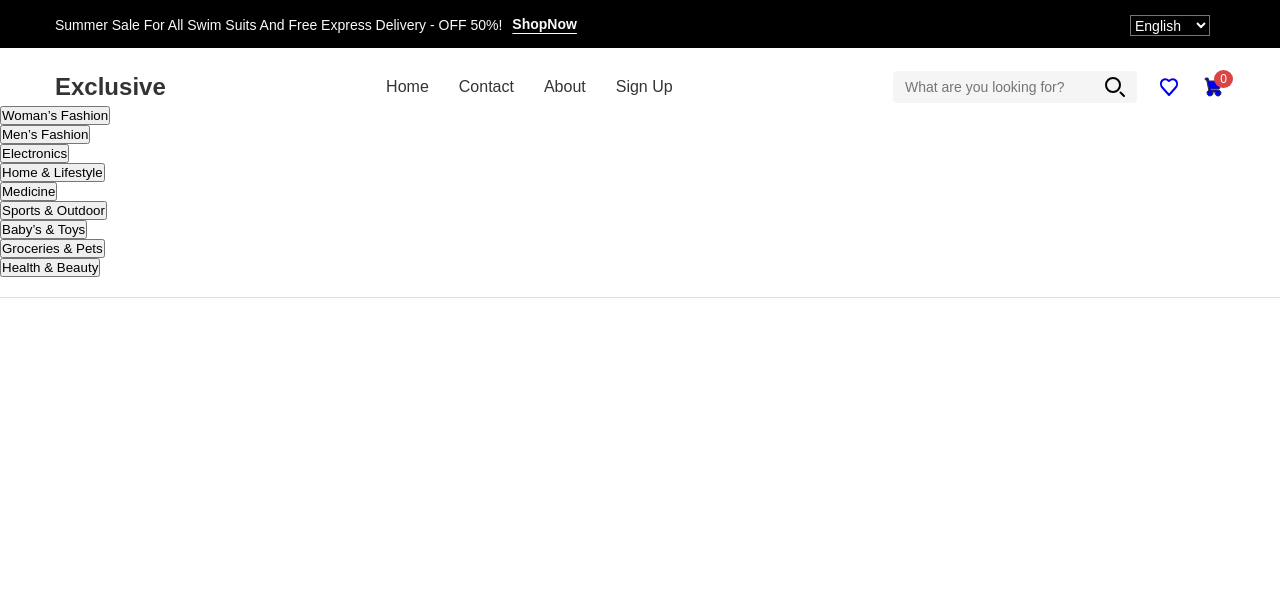
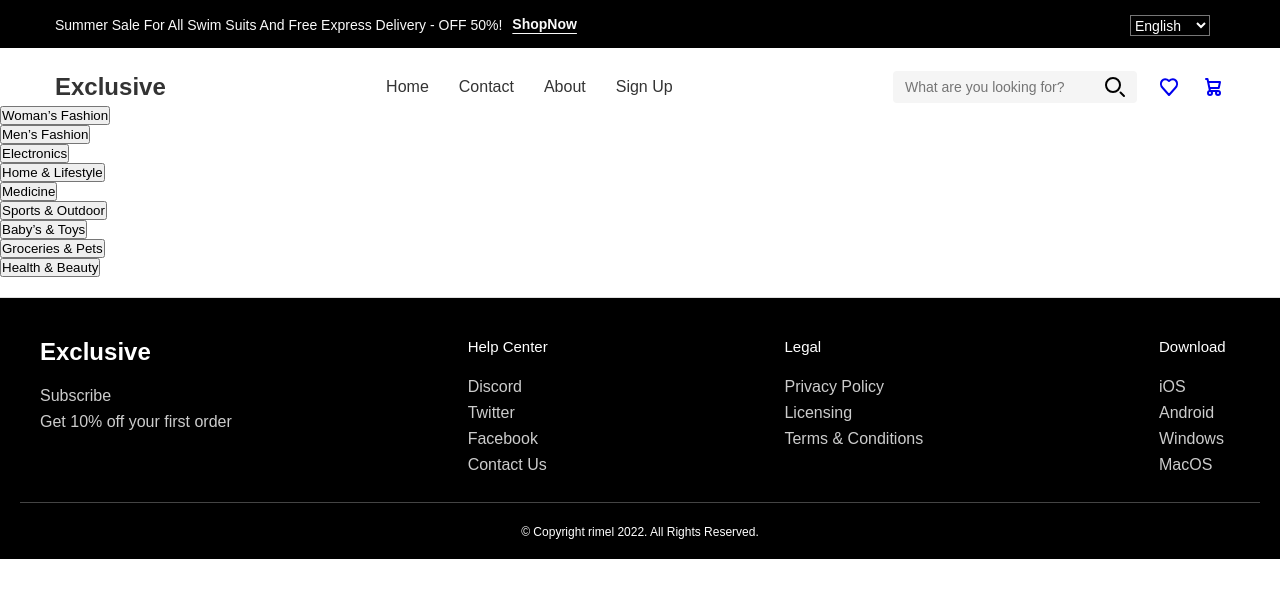
Before and after one commit to shivamd332/Frontend-project, a plain HTML site: page webpage.html in a window 1280 px wide. Drawn offline with Linux system fonts and the light colour scheme.

Commit message:
Working on Footer tag

```diff
--- a/webpage.css
+++ b/webpage.css
@@ -187,3 +187,78 @@
   border-radius: 50%;
   font-size: 12px;
 }
+
+
+
+
+
+
+
+
+/* this is Footer Section */
+footer {
+  background: black;
+  color: #fff;
+  padding: 40px 20px 20px;
+}
+
+.footer-container {
+  max-width: 1200px;
+  margin: auto;
+  display: flex;
+  flex-wrap: wrap;
+  gap: 30px;
+  justify-content: space-between;
+}
+
+.footer-section h2{
+  width: 118px;
+  height: 24px;
+  margin-bottom: 25px;
+}
+
+.footer-section h4 {
+  font-weight: 500;
+  width: 81px;
+  height: 28px;
+  font-size: 15px;
+  margin-bottom: 12px;
+}
+
+.footer-section ul {
+  list-style: none;
+  padding: 0;
+}
+
+.footer-section li {
+  margin-bottom: 8px;
+}
+
+.footer-section a {
+  color: #ccc;
+  text-decoration: none;
+}
+
+.footer-section a:hover {
+  text-decoration: underline;
+}
+
+/* this is Footer Bottom Section */
+.footer-bottom {
+  border-top: 1px solid #444;
+  margin-top: 20px;
+  padding-top: 12px;
+  display: flex;
+  flex-direction: column;
+  align-items: center;
+  font-size: 12px;
+  color: #aaa;
+  gap: 8px;
+}
+
+.rights{
+  text-align: center;
+  color: #ffffff;
+  font-size: 12px;
+  margin-top: 10px;
+}
--- a/webpage.html
+++ b/webpage.html
@@ -7,7 +7,7 @@
     <link rel="stylesheet" href="webpage.css">
 </head>
 
-
+<body>
 <!-- this is header top section -->
 <div class="header-top">
     <div class="container header-top-content">
@@ -65,13 +65,13 @@
             </a>
 
             <a href="#" class="icon-link cart-link">
-                <svg class="w-6 h-6 text-gray-800 dark:text-white" aria-hidden="true" xmlns="http://www.w3.org/2000/svg" width="24" height="24" fill="currentColor" viewBox="0 0 24 24">
-  <path fill-rule="evenodd" d="M4 4a1 1 0 0 1 1-1h1.5a1 1 0 0 1 .979.796L7.939 6H19a1 1 0 0 1 .979 1.204l-1.25 6a1 1 0 0 1-.979.796H9.605l.208 1H17a3 3 0 1 1-2.83 2h-2.34a3 3 0 1 1-4.009-1.76L5.686 5H5a1 1 0 0 1-1-1Z" clip-rule="evenodd"/>
-</svg>
-                <span class="cart-count">0</span>
-            </a>
+                <svg class="w-6 h-6 text-gray-800 dark:text-white" aria-hidden="true" xmlns="http://www.w3.org/2000/svg" width="24" height="24" fill="none" viewBox="0 0 24 24">
+  <path stroke="currentColor" stroke-linecap="round" stroke-linejoin="round" stroke-width="2" d="M5 4h1.5L9 16m0 0h8m-8 0a2 2 0 1 0 0 4 2 2 0 0 0 0-4Zm8 0a2 2 0 1 0 0 4 2 2 0 0 0 0-4Zm-8.5-3h9.25L19 7H7.312"/>
+</svg></a>
         </div>
         </div>
+
+    <!-- this is categories section -->
         <div><ul class="categories" role="list">
     <li role="listitem"><button type="button" class="cat">Woman’s Fashion</button></li>
     <li role="listitem"><button type="button" class="cat">Men’s Fashion</button></li>
@@ -84,9 +84,65 @@
     <li role="listitem"><button type="button" class="cat">Health &amp; Beauty</button></li>
   </ul>
 </div>
-</html>
 </header>
 
 
 
+
+
+
+
+
+<!-- this is footer section -->
+<footer>
+  <div class="footer-container">
+    <div class="footer-section">
+      <h2><strong>Exclusive</strong></h2>
+      <ul>
+        <li><a href="#">Subscribe</a></li>
+        <li><a href="#">Get 10% off your first order</a></li>
+
+      </ul>
+    </div>
+    <div class="footer-section">
+      <h4>Help Center</h4>
+      <ul>
+        <li><a href="#">Discord</a></li>
+        <li><a href="#">Twitter</a></li>
+        <li><a href="#">Facebook</a></li>
+        <li><a href="#">Contact Us</a></li>
+      </ul>
+    </div>
+    <div class="footer-section">
+      <h4>Legal</h4>
+      <ul>
+        <li><a href="#">Privacy Policy</a></li>
+        <li><a href="#">Licensing</a></li>
+        <li><a href="#">Terms & Conditions</a></li>
+      </ul>
+    </div>
+    <div class="footer-section">
+      <h4>Download</h4>
+      <ul>
+        <li><a href="#">iOS</a></li>
+        <li><a href="#">Android</a></li>
+        <li><a href="#">Windows</a></li>
+        <li><a href="#">MacOS</a></li>
+      </ul>
+    </div>
+  </div>
+
+  <div class="footer-bottom">
+    <span class="rights">© Copyright rimel 2022. All Rights Reserved.</span>
+    <!-- <div class="social-links">
+      <a href="#" title="Facebook">F</a>
+      <a href="#" title="Discord">D</a>
+      <a href="#" title="Twitter">T</a>
+      <a href="#" title="GitHub">G</a>
+      <a href="#" title="Dribbble">Dr</a>
+    </div> -->
+  </div>
+</footer>
+
+</body>
 </html>
```
